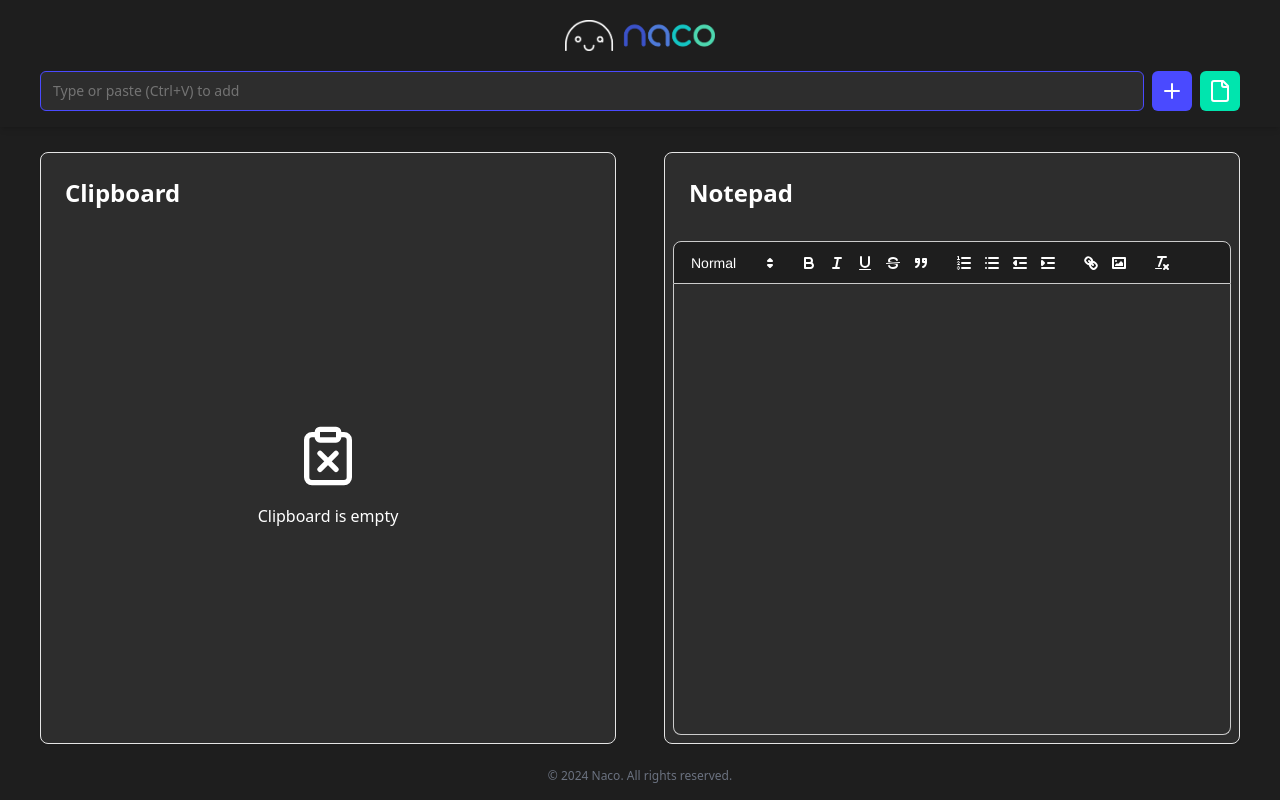
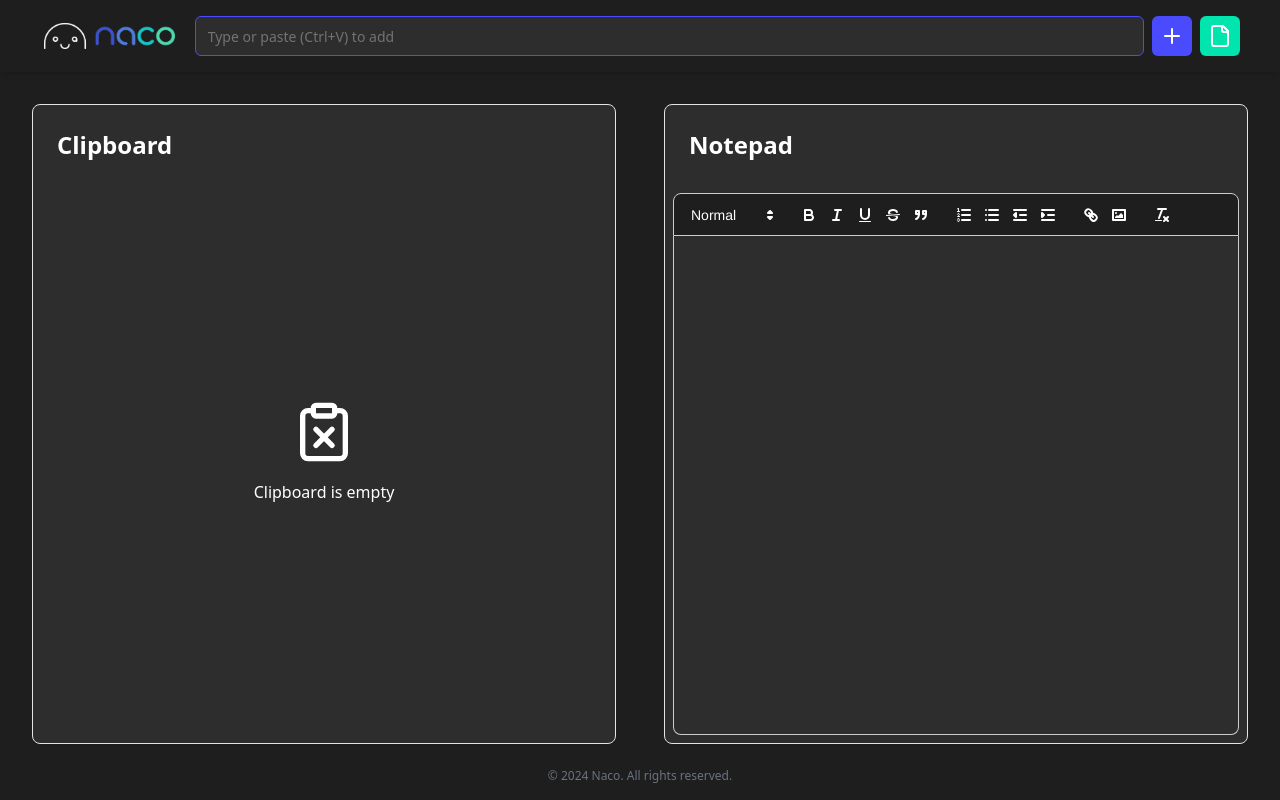
Before and after one commit to naco0406/naco_clip, a Next.js app: page / in a window 1280 px wide. Built offline with nearby package versions, Linux system fonts and the light colour scheme.

Commit message:
feat: 헤더 변경

```diff
--- a/src/components/ClipboardApp.tsx
+++ b/src/components/ClipboardApp.tsx
@@ -141,7 +141,7 @@ const ClipboardApp = () => {
                 fileInputRef={fileInputRef}
                 handleFileUpload={handleFileUpload}
             />
-            <div className={`flex flex-1 ${windowWidth > 1128 ? 'flex-row' : 'flex-col'} mt-32 px-4`}>
+            <div className={`flex flex-1 ${windowWidth > 1128 ? 'flex-row' : 'flex-col'} mt-20 px-2`}>
                 <div className={`flex-1 ${windowWidth > 768 && windowWidth <= 1128 ? 'max-w-3xl mx-auto w-full' : ''}`}>
                     <ClipboardContent
                         items={items}
--- a/src/components/Header.tsx
+++ b/src/components/Header.tsx
@@ -22,7 +22,8 @@ const Header: React.FC<HeaderProps> = ({
   handleFileUpload
 }) => (
   <div className="fixed top-0 left-0 right-0 py-4 px-10 bg-[#1E1E1E] shadow-md z-20">
-    <div className="flex justify-center mb-4 p-1">
+    <div className="flex flex-row w-full space-x-4">
+      <div className="flex justify-center p-1 my-auto">
         <Image
           src="/logo_banner_trans.png"
           alt="NacoClip Logo"
@@ -31,7 +32,7 @@ const Header: React.FC<HeaderProps> = ({
           objectFit="contain"
         />
       </div>
-    <form onSubmit={handleSubmit} className="flex items-center space-x-2">
+      <form onSubmit={handleSubmit} className="flex items-center space-x-2 w-full">
         <Input
           value={input}
           onChange={(e) => setInput(e.target.value)}
@@ -58,6 +59,7 @@ const Header: React.FC<HeaderProps> = ({
         />
       </form>
     </div>
+  </div>
 );
 
 export default Header;
```
Lines whose indentation alone changed are shown as unchanged.
